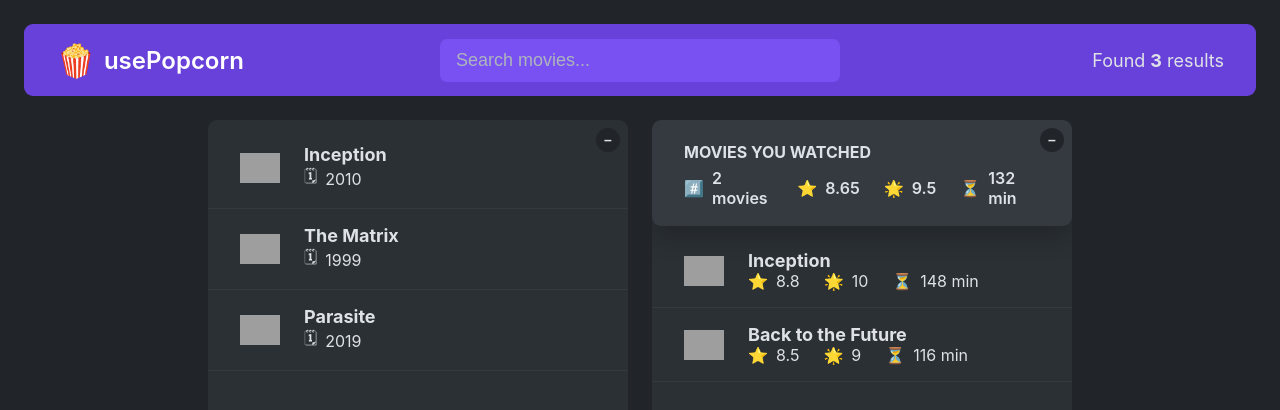
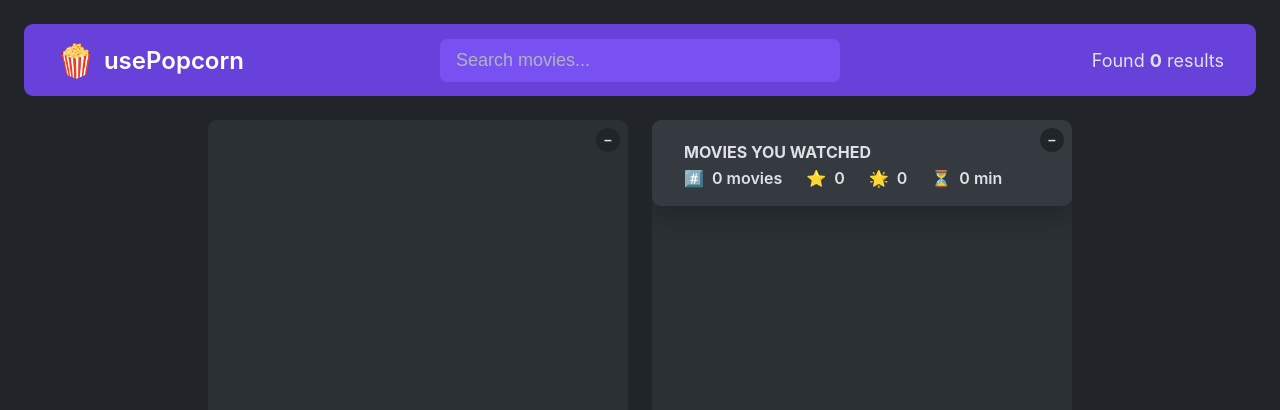
Before and after one commit to Hikatiehow/usePopcorn, a React (Vite) app: page / in a window 1280 px wide. Shown: the top 410 px of the page. Built offline with nearby package versions, Linux system fonts and the light colour scheme; grey boxes are pictures that could not be loaded.

Commit message:
Remove passing in redundant props

```diff
--- a/src/App.jsx
+++ b/src/App.jsx
@@ -54,18 +54,26 @@ const tempWatchedData = [
   },
 ];
 
+// const APIKEY = "2d4808a2";
+
 export default function App() {
-  const [movies, setMovies] = useState(tempMovieData);
-  const [watched, setWatched] = useState(tempWatchedData);
+  const [movies, setMovies] = useState([]);
+  const [watched, setWatched] = useState([]);
+
+  // const url = `https://www.omdbapi.com/?apikey=${APIKEY}&s=interstellar`;
+
+  // fetch(url)
+  //   .then((res) => res.json())
+  //   .then((data) => setMovies(data.Search));
   return (
     <>
-      <NavBar movies={movies}>
+      <NavBar>
         <SearchBox />
         <NumResults movies={movies} />
       </NavBar>
 
       <main className="main">
-        <Box movies={movies}>
+        <Box>
           <MovieList movies={movies} />
         </Box>
 
```
